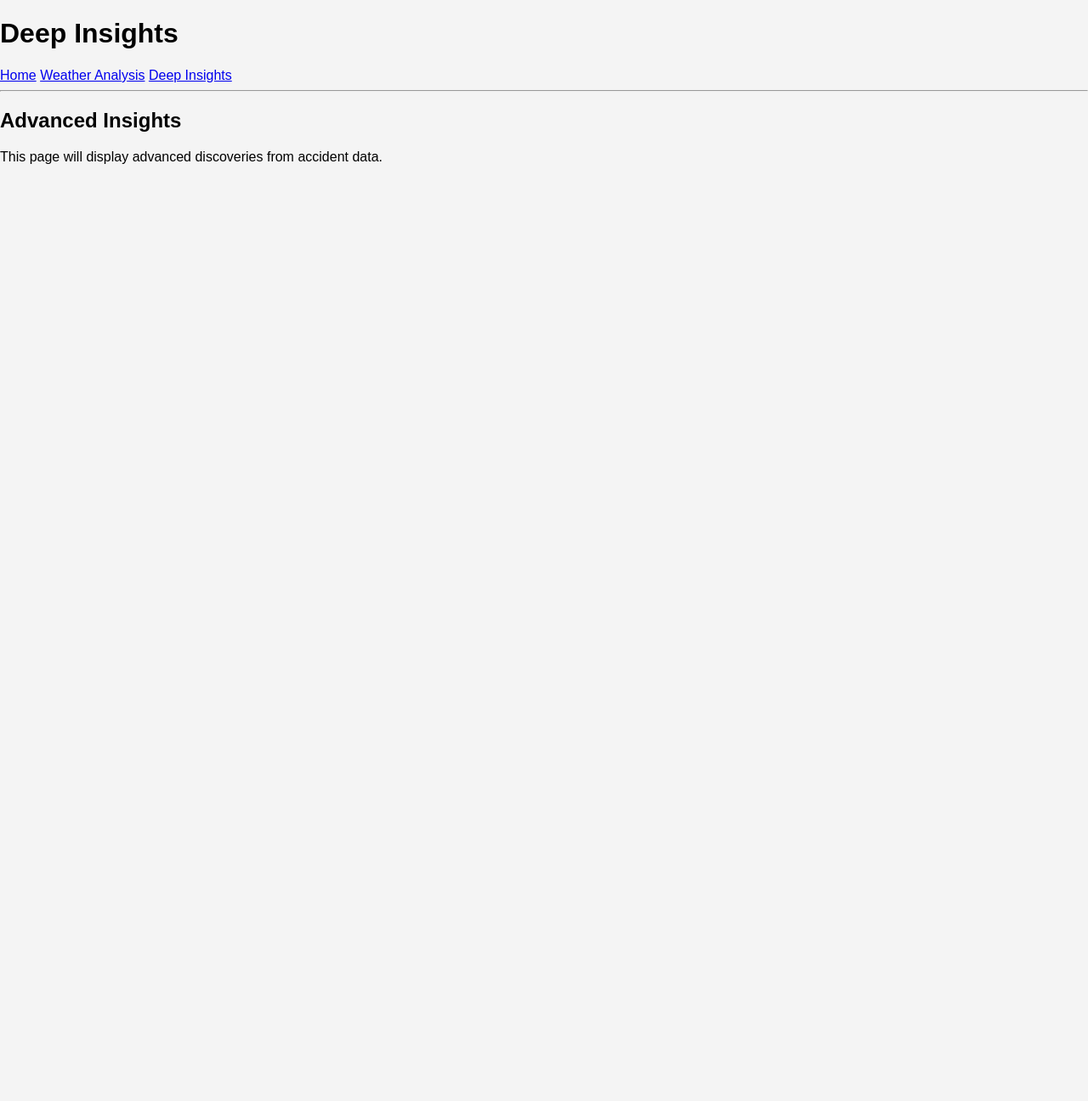
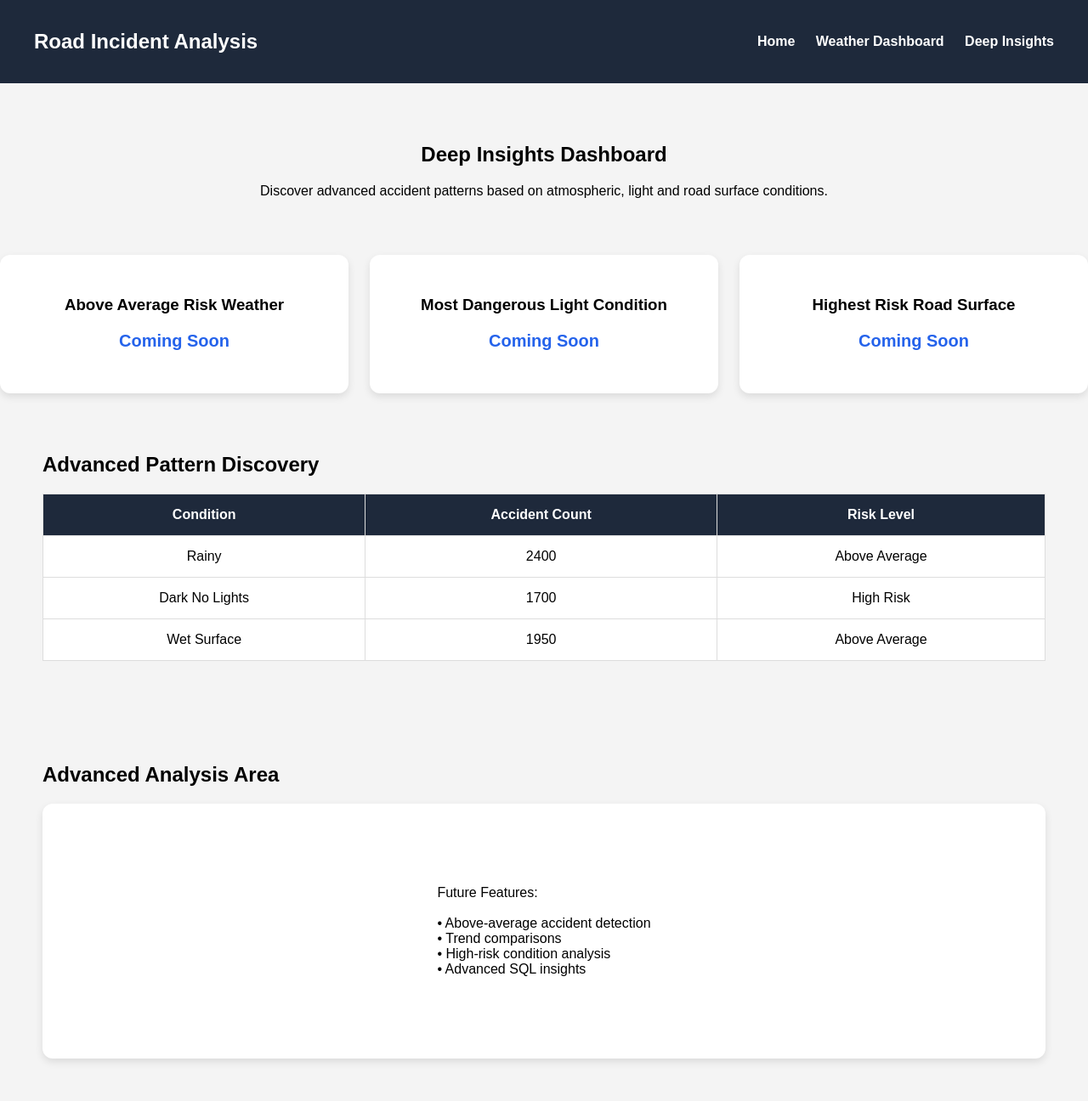
Before and after one commit to s4212298/road-incident-project, a Flask app: page /insights in a window 1280 px wide. Shown: the whole page at 85% size. Before the commit the page ends 193 px from the top, so only its background shows below. Run offline with Flask 3, Linux system fonts and the light colour scheme.

Commit message:
Created Level 3 Task A deep insights dashboard

```diff
--- a/templates/deep-insights.html
+++ b/templates/deep-insights.html
@@ -1,26 +1,119 @@
 <!DOCTYPE html>
 <html>
+
 <head>
+
     <title>Deep Insights</title>
-    <link rel="stylesheet" href="{{ url_for('static', filename='css/style.css') }}">
+
+    <link rel="stylesheet"
+          href="{{ url_for('static', filename='css/style.css') }}">
+
 </head>
 
 <body>
 
-    <h1>Deep Insights</h1>
+    <nav class="navbar">
 
-    <a href="/">Home</a>
-    <a href="/weather">Weather Analysis</a>
-    <a href="/insights">Deep Insights</a>
+        <h2>Road Incident Analysis</h2>
 
-    <hr>
+        <div class="nav-links">
+            <a href="/">Home</a>
+            <a href="/weather">Weather Dashboard</a>
+            <a href="/insights">Deep Insights</a>
+        </div>
 
-    <h2>Advanced Insights</h2>
+    </nav>
 
-    <p>
-        This page will display advanced discoveries
-        from accident data.
-    </p>
+    <section class="dashboard-header">
+
+        <h1>Deep Insights Dashboard</h1>
+
+        <p>
+            Discover advanced accident patterns based on
+            atmospheric, light and road surface conditions.
+        </p>
+
+    </section>
+
+    <!-- INSIGHT CARDS -->
+
+    <section class="cards">
+
+        <div class="card">
+            <h3>Above Average Risk Weather</h3>
+            <p>Coming Soon</p>
+        </div>
+
+        <div class="card">
+            <h3>Most Dangerous Light Condition</h3>
+            <p>Coming Soon</p>
+        </div>
+
+        <div class="card">
+            <h3>Highest Risk Road Surface</h3>
+            <p>Coming Soon</p>
+        </div>
+
+    </section>
+
+    <!-- ADVANCED INSIGHTS -->
+
+    <section class="table-section">
+
+        <h2>Advanced Pattern Discovery</h2>
+
+        <table>
+
+            <tr>
+                <th>Condition</th>
+                <th>Accident Count</th>
+                <th>Risk Level</th>
+            </tr>
+
+            <tr>
+                <td>Rainy</td>
+                <td>2400</td>
+                <td>Above Average</td>
+            </tr>
+
+            <tr>
+                <td>Dark No Lights</td>
+                <td>1700</td>
+                <td>High Risk</td>
+            </tr>
+
+            <tr>
+                <td>Wet Surface</td>
+                <td>1950</td>
+                <td>Above Average</td>
+            </tr>
+
+        </table>
+
+    </section>
+
+    <!-- SQL INSIGHT SECTION -->
+
+    <section class="chart-section">
+
+        <h2>Advanced Analysis Area</h2>
+
+        <div class="chart-placeholder">
+
+            Future Features:
+            <br><br>
+
+            • Above-average accident detection
+            <br>
+            • Trend comparisons
+            <br>
+            • High-risk condition analysis
+            <br>
+            • Advanced SQL insights
+
+        </div>
+
+    </section>
 
 </body>
 </html>
```
Also changed, not shown: static/css/style.css (+4 -7 lines).
